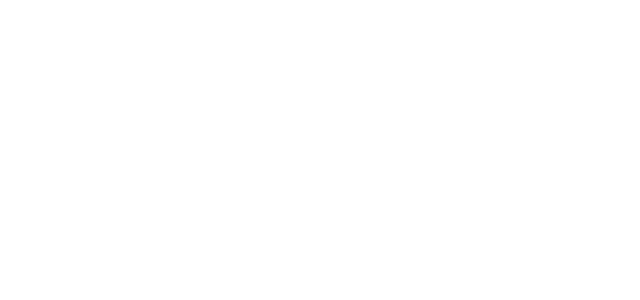
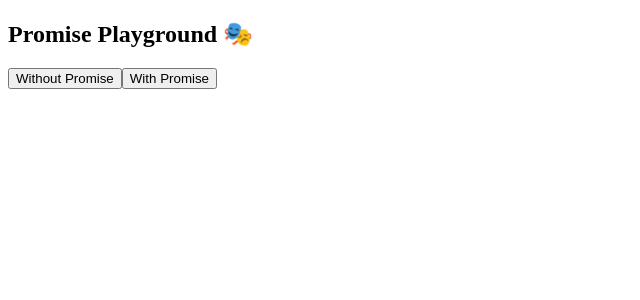
Before and after one commit to Espadv69/PromisePlayground, a React (Vite) app: page / in a window 1280 px wide. Shown: the top 300 px of the page, without its empty margins (0-640 px from the left). Built offline with nearby package versions, Linux system fonts and the light colour scheme; the HTML template or start-up script is replaced by a standard one.

Commit message:
Integrate FunctionTester component into App component

```diff
--- a/src/App.jsx
+++ b/src/App.jsx
@@ -1,3 +1,11 @@
-const App = () => {}
+import FunctionTester from './components/FunctionTester'
+
+const App = () => {
+  return (
+    <div className="app">
+      <FunctionTester />
+    </div>
+  )
+}
 
 export default App
```
